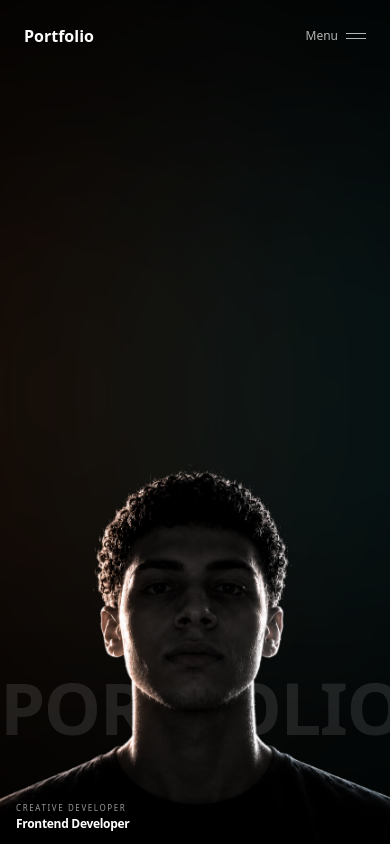
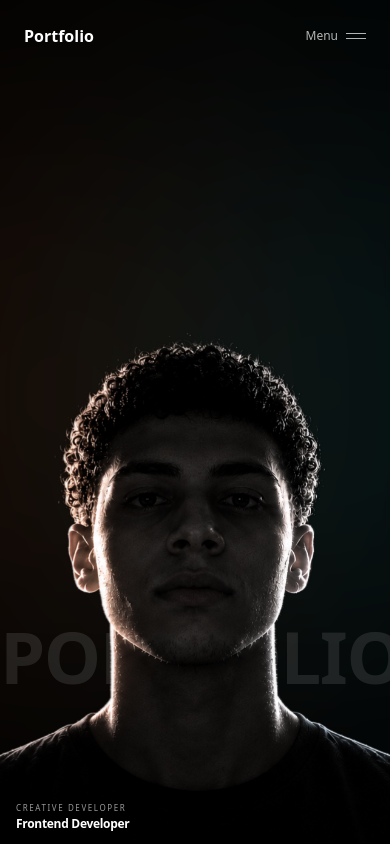
Before and after one commit to M-Waleed-JR/Portfolio, a Next.js app: page / in a window 390 px wide. Built offline with nearby package versions, Linux system fonts and the light colour scheme.

Commit message:
update mobile size

```diff
--- a/src/components/Hero.jsx
+++ b/src/components/Hero.jsx
@@ -129,7 +129,7 @@ export default function Hero() {
     absolute
     left-0
     right-0
-    bottom-[12%]
+    bottom-[18%]
     z-10
 
     overflow-hidden
@@ -165,10 +165,10 @@ export default function Hero() {
     -translate-x-1/2
     z-20
 
-            w-[130vw]
+    w-[175vw]
     max-w-none
 
-            sm:w-[105vw]
+    sm:w-[125vw]
 
     md:w-[62vw]
     md:max-w-[950px]
@@ -180,7 +180,7 @@ export default function Hero() {
             width={1200}
             height={1200}
             priority
-            className="block h-auto w-full"
+            className="block h-auto w-full object-bottom"
           />
         </div>
 
```
Lines whose indentation alone changed are shown as unchanged.
